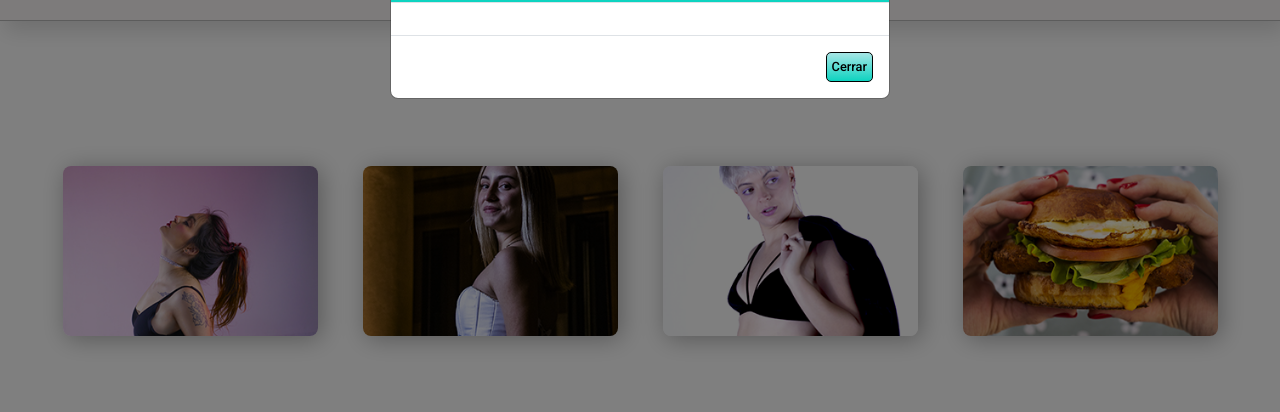
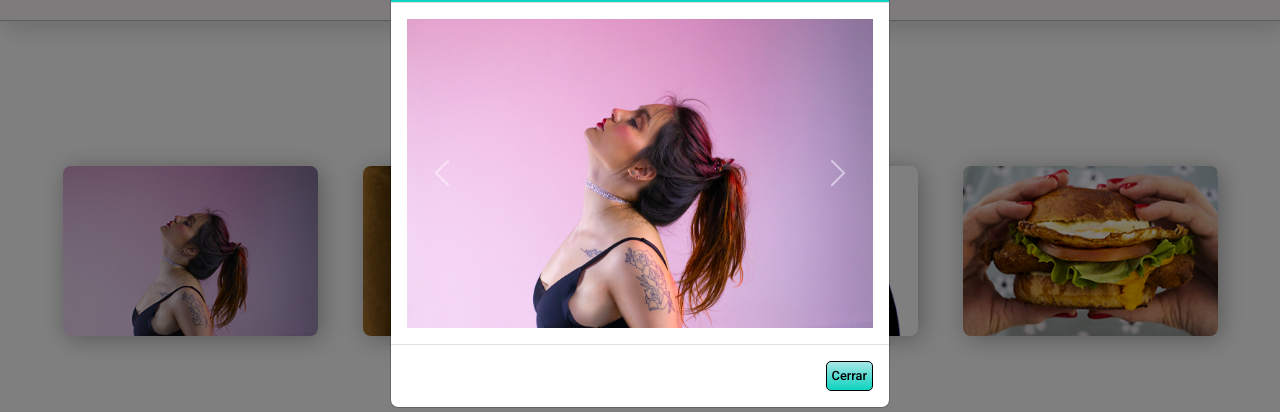
Before and after one commit to nattalvez/bokeh, a website: page fotografia.html in a window 1280 px wide. Both pictures are taken after a click on the picture 190 px from the left and 340 px from the top of the page. Shown: the part 89-501 px from the top of the page. Drawn offline with nearby package versions, Linux system fonts and the light colour scheme; files that its build step writes are made by us from their sources; a web font is replaced by a local one.

Commit message:
Arreglo de carrusel

```diff
--- a/fotografia.html
+++ b/fotografia.html
@@ -91,7 +91,7 @@
 				<div class="modal-body">
 					<div id="carouselBooksFade" class="carousel slide carousel-fade" data-bs-ride="carousel">
 						<div class="carousel-inner">
-							<div class="carousel-item">
+							<div class="carousel-item active">
 								<img src="images/books1.png" class="d-block w-100" alt="...">
 							</div>
 							<div class="carousel-item">
```
